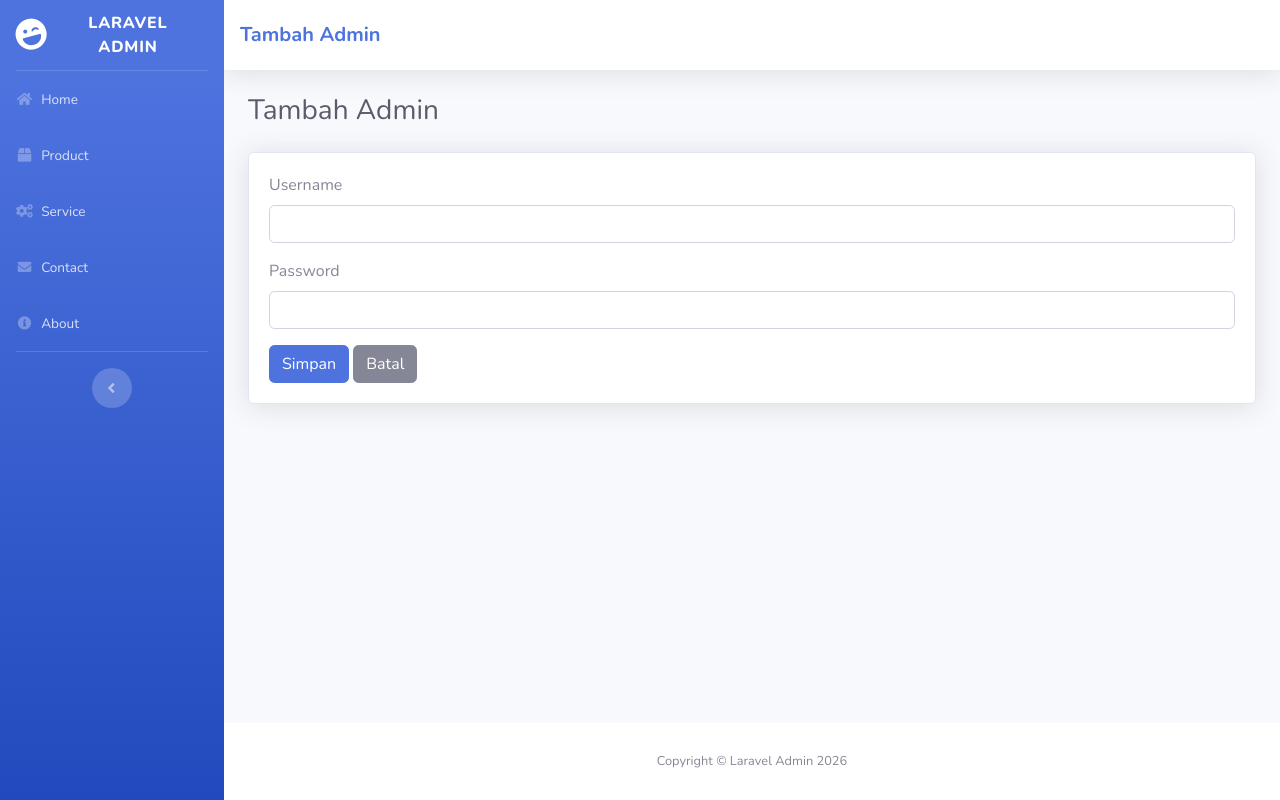
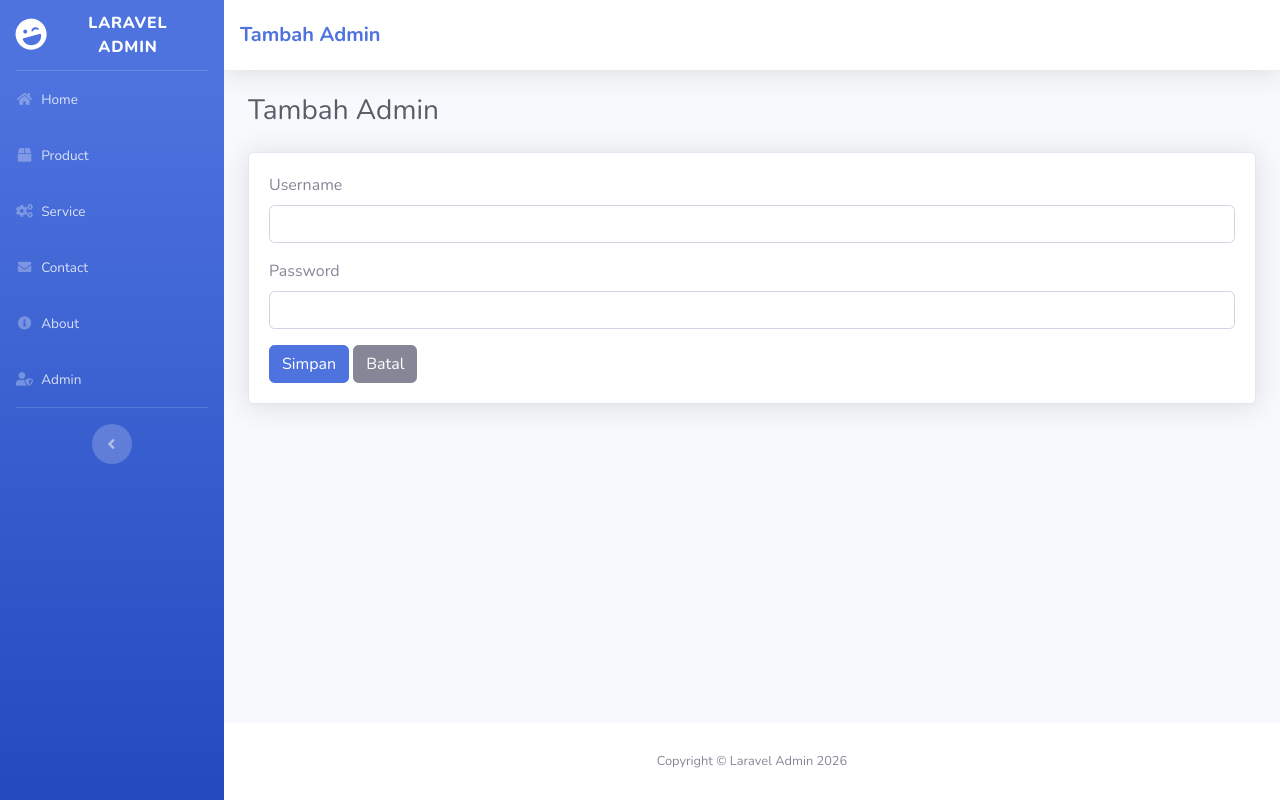
Before and after one commit to VinoAde57/praktikum-laravel, a Laravel app: page /admin/create in a window 1280 px wide. Run offline with Laravel 12, Linux system fonts and the light colour scheme.

Commit message:
[EDIT] menambahkan item admin untuk fitur CRUD

```diff
--- a/laravel-admin/resources/views/partials/sidebar.blade.php
+++ b/laravel-admin/resources/views/partials/sidebar.blade.php
@@ -12,6 +12,7 @@
             ['service', 'Service', 'fa-cogs'],
             ['contact', 'Contact', 'fa-envelope'],
             ['about', 'About', 'fa-info-circle'],
+            ['admin', 'Admin', 'fa-user-shield'],
         ];
     @endphp
 
```
